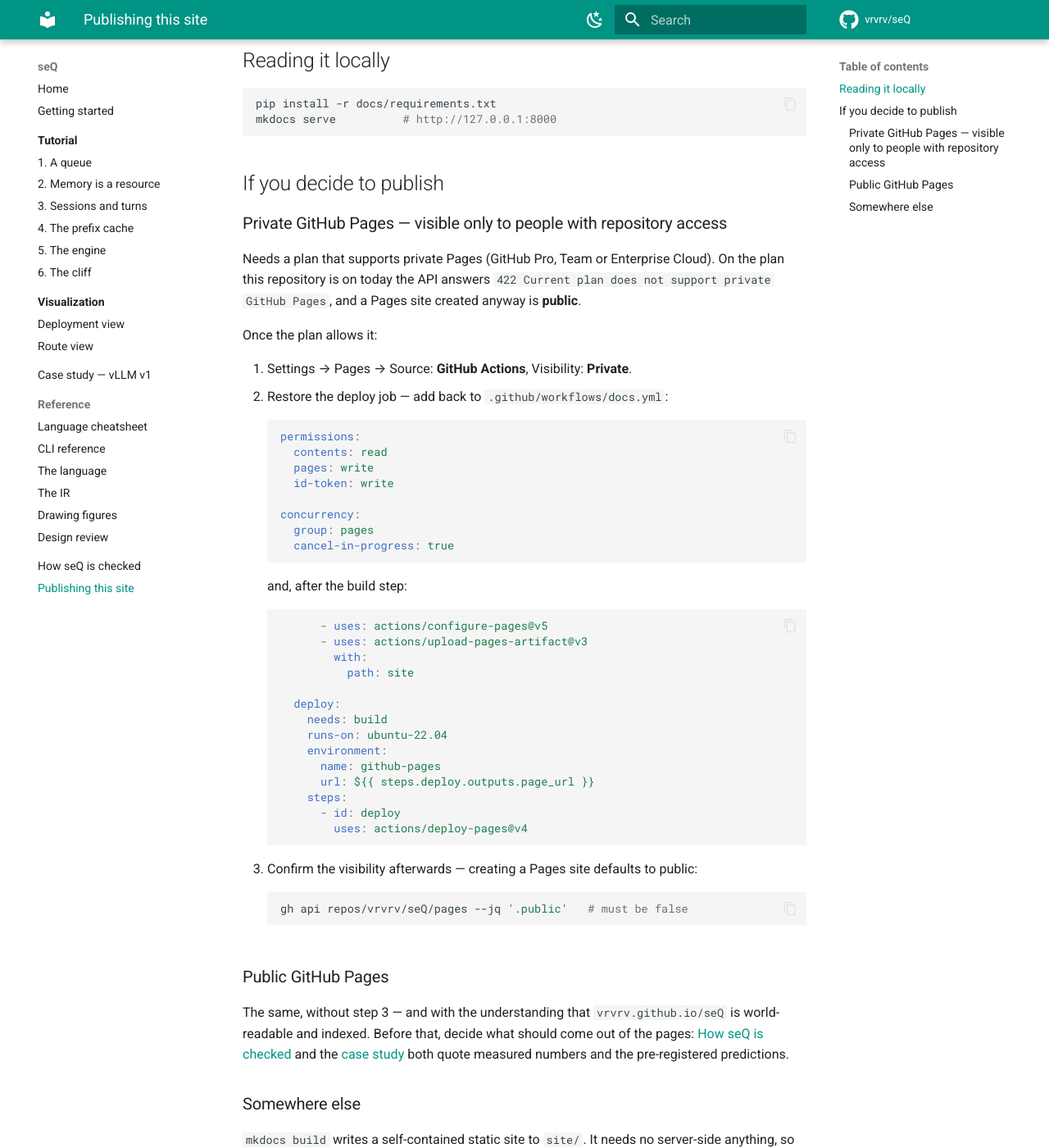
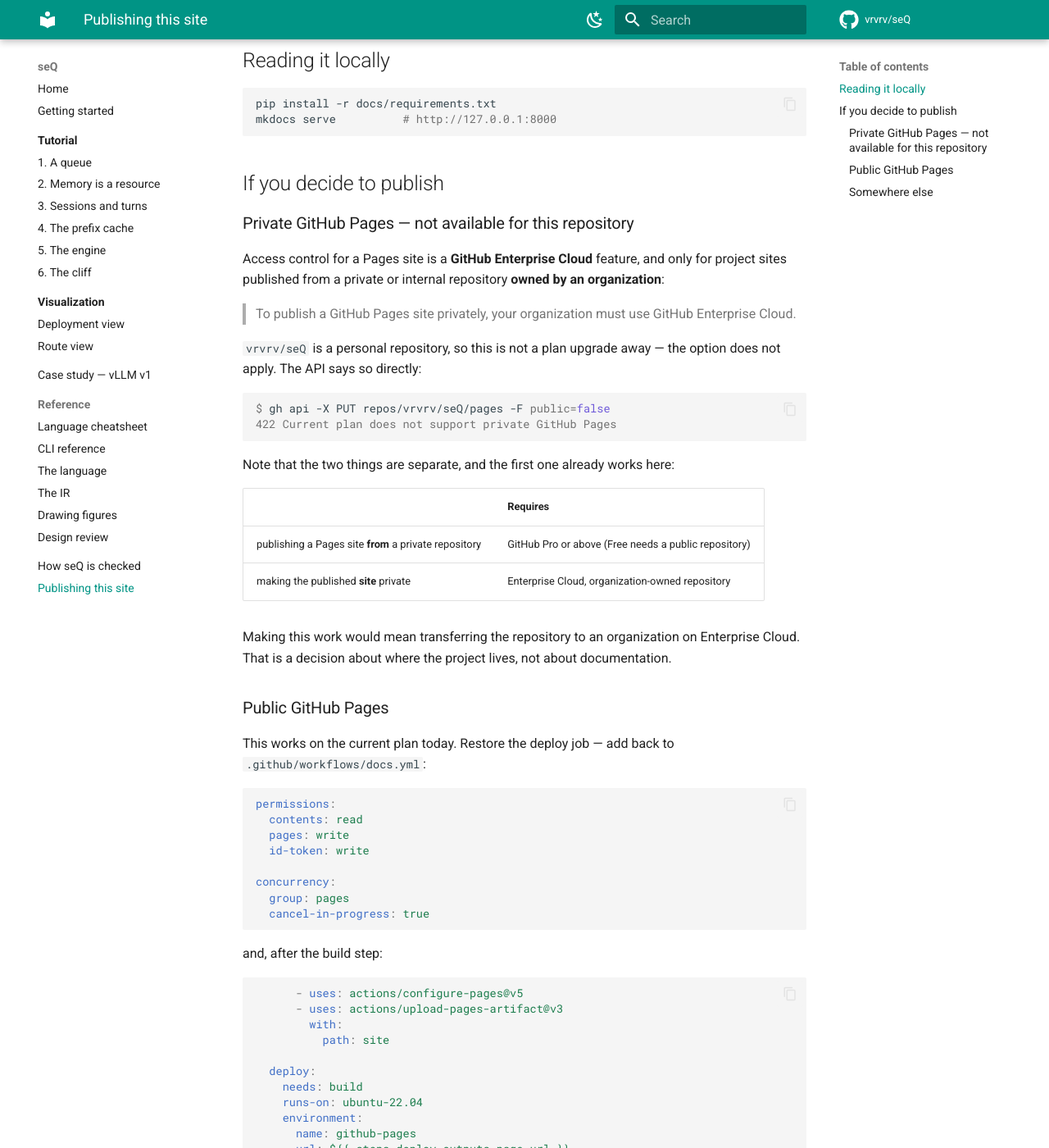
Before and after one commit to servingQ/serQ, an MkDocs documentation site: the page built from docs/publishing.md, in a window 1280 px wide and 1400 px high, scrolled down 359 px. Shown: the whole window at 82% size. Built offline with MkDocs 1.6.1 and Material for MkDocs 9.7.7, drawn with Linux system fonts in a browser that asks for light colours; comment, search, counter and statistics services are not loaded; some of the changed text lies outside the part shown.

Commit message:
docs: correct why private Pages is unavailable
It is not a plan the account could upgrade to. Access control for a Pages
site is a GitHub Enterprise Cloud feature *and* only applies to project
sites from a repository owned by an organization; `vrvrv/seQ` is a
personal repository, so the option does not exist for it at any tier.

The two capabilities were conflated. Publishing a Pages site *from* a
private repository needs Pro or above and already works here - the site
was created successfully. Making the published site private is the
Enterprise-Cloud-plus-organization one, and that is what the 422 was
about.

Co-Authored-By: Claude Opus 5 (1M context) <noreply@anthropic.com>

````diff
--- a/docs/publishing.md
+++ b/docs/publishing.md
@@ -19,62 +19,75 @@ mkdocs serve          # http://127.0.0.1:8000
 
 ## If you decide to publish
 
-### Private GitHub Pages — visible only to people with repository access
+### Private GitHub Pages — not available for this repository
 
-Needs a plan that supports private Pages (GitHub Pro, Team or Enterprise
-Cloud). On the plan this repository is on today the API answers
-`422 Current plan does not support private GitHub Pages`, and a Pages site
-created anyway is **public**.
+Access control for a Pages site is a **GitHub Enterprise Cloud** feature, and
+only for project sites published from a private or internal repository **owned
+by an organization**:
 
-Once the plan allows it:
+> To publish a GitHub Pages site privately, your organization must use GitHub
+> Enterprise Cloud.
 
-1. Settings → Pages → Source: **GitHub Actions**, Visibility: **Private**.
-2. Restore the deploy job — add back to `.github/workflows/docs.yml`:
+`vrvrv/seQ` is a personal repository, so this is not a plan upgrade away — the
+option does not apply. The API says so directly:
 
-    ```yaml
-    permissions:
-      contents: read
-      pages: write
-      id-token: write
+```console
+$ gh api -X PUT repos/vrvrv/seQ/pages -F public=false
+422 Current plan does not support private GitHub Pages
+```
 
-    concurrency:
-      group: pages
-      cancel-in-progress: true
-    ```
+Note that the two things are separate, and the first one already works here:
 
-    and, after the build step:
+| | Requires |
+|---|---|
+| publishing a Pages site **from** a private repository | GitHub Pro or above (Free needs a public repository) |
+| making the published **site** private | Enterprise Cloud, organization-owned repository |
 
-    ```yaml
-          - uses: actions/configure-pages@v5
-          - uses: actions/upload-pages-artifact@v3
-            with:
-              path: site
-
-      deploy:
-        needs: build
-        runs-on: ubuntu-22.04
-        environment:
-          name: github-pages
-          url: ${{ steps.deploy.outputs.page_url }}
-        steps:
-          - id: deploy
-            uses: actions/deploy-pages@v4
-    ```
-
-3. Confirm the visibility afterwards — creating a Pages site defaults to
-   public:
-
-    ```bash
-    gh api repos/vrvrv/seQ/pages --jq '.public'   # must be false
-    ```
+Making this work would mean transferring the repository to an organization on
+Enterprise Cloud. That is a decision about where the project lives, not about
+documentation.
 
 ### Public GitHub Pages
 
-The same, without step 3 — and with the understanding that
-`vrvrv.github.io/seQ` is world-readable and indexed. Before that, decide what
-should come out of the pages: [How seQ is checked](validation.md) and the
-[case study](case-study-vllm.md) both quote measured numbers and the
-pre-registered predictions.
+This works on the current plan today. Restore the deploy job — add back to
+`.github/workflows/docs.yml`:
+
+```yaml
+permissions:
+  contents: read
+  pages: write
+  id-token: write
+
+concurrency:
+  group: pages
+  cancel-in-progress: true
+```
+
+and, after the build step:
+
+```yaml
+      - uses: actions/configure-pages@v5
+      - uses: actions/upload-pages-artifact@v3
+        with:
+          path: site
+
+  deploy:
+    needs: build
+    runs-on: ubuntu-22.04
+    environment:
+      name: github-pages
+      url: ${{ steps.deploy.outputs.page_url }}
+    steps:
+      - id: deploy
+        uses: actions/deploy-pages@v4
+```
+
+Then Settings → Pages → Source: **GitHub Actions**. The site is served at
+`vrvrv.github.io/seQ` — with the understanding that
+it is world-readable and indexed. Before that, decide what should come out of
+the pages: [How seQ is checked](validation.md) and the [case
+study](case-study-vllm.md) both quote measured numbers and the pre-registered
+predictions.
 
 ### Somewhere else
 
````
